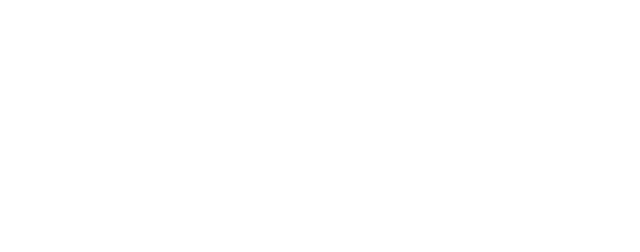
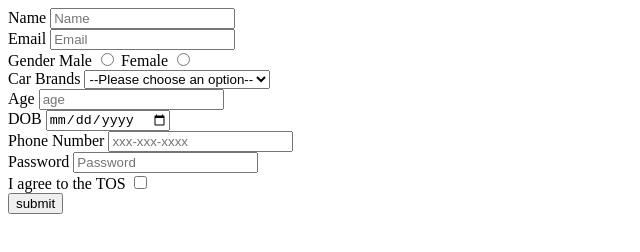
Before and after one commit to acciojob/signup-form-car-jaypalande1425, a website: page main.html in a window 1280 px wide. Shown: the whole page, without its empty margins (0-640 px from the left). Drawn offline with Linux system fonts and the light colour scheme.

Commit message:
created a submission

```diff
--- a/main.html
+++ b/main.html
@@ -10,6 +10,49 @@
 	<!-- the entire body must be written by student -->
     <script type="text/javascript" src="./script.js">
 </script>
+	<form method="post">
+		<label for="name">Name</label>
+		<input type="text" required="yes" id="name" placeholder="Name" ><br>
+
+		<label for="email">Email</label>
+		<input type="email" required="yes" id="email" placeholder="Email"><br>
+
+		<label for="gender">Gender</label>
+		<label for="gender_m">Male</label>
+		<input type="radio" required="yes" id="gender_m" name="gender" >
+		<label for="gender_f">Female</label>
+		<input type="radio" required="yes" id="gender_f" name=gender><br>
+
+		<label for="cars">Car Brands</label>
+		  <select  required="yes" id="cars" placeholder="--Please Choose an option--">
+	        <option value="">--Please choose an option--</option>
+			<option value="">BMW</option>
+            <option value="">Audi</option>
+            <option value="">Mercerdiz</option>
+        </select><br>
+
+		<label for="age">Age</label>
+		<input type="number" required="yes" id="age" placeholder="age"><br>
+
+		<label for="dob">DOB</label>
+		<input type="date" required="yes" id="dob"><br>
+
+		<label for="tel">Phone Number</label>
+		<input type="tel" required="no" id="tel" placeholder="xxx-xxx-xxxx"><br>
+
+		<label for="password">Password</label>
+		<input type="password" required="yes" id="password" placeholder="Password"><br>
+
+		<label for="tos">I agree to the TOS</label>
+		<input type="checkbox" required="yes" id="tos"><br>
+
+		<input type="button" value="submit">
+
+
+
+
+
+	</form>
 
 </body>
 
```
